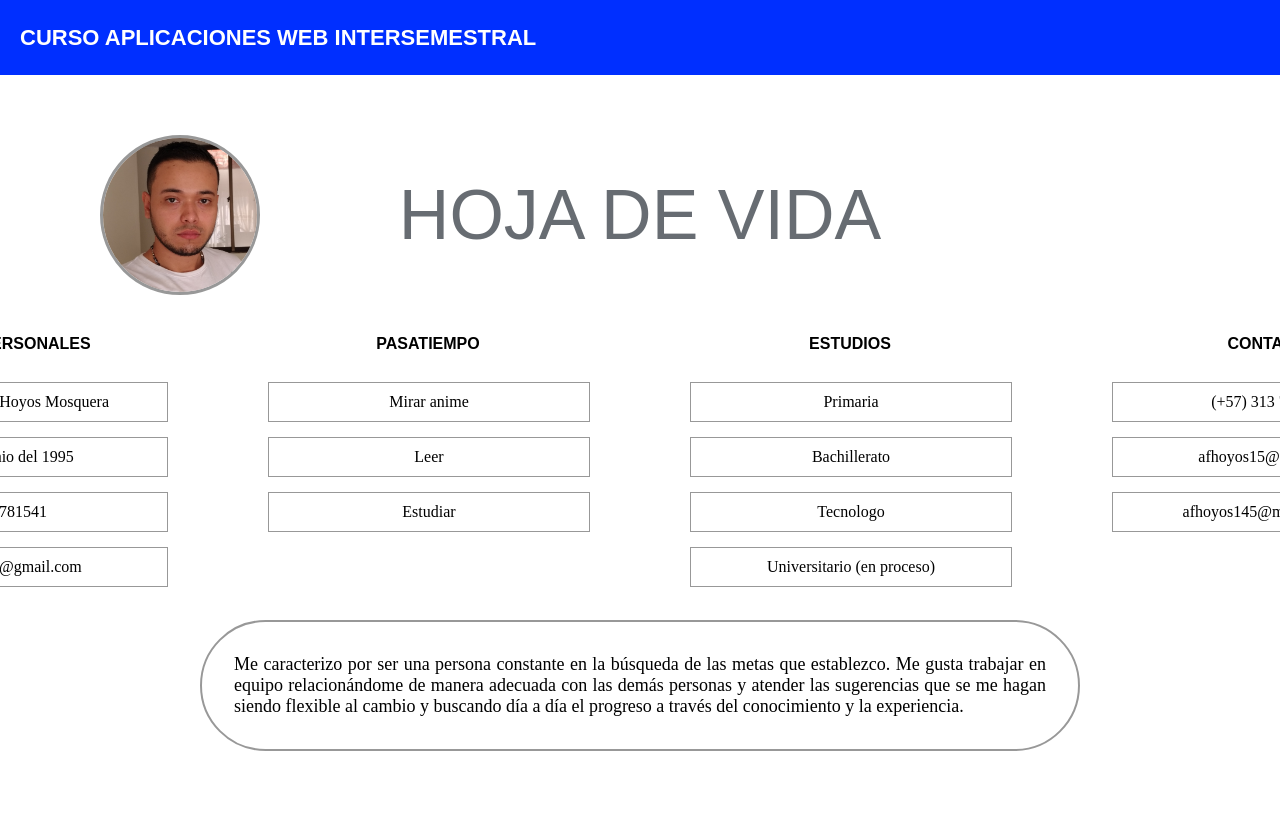
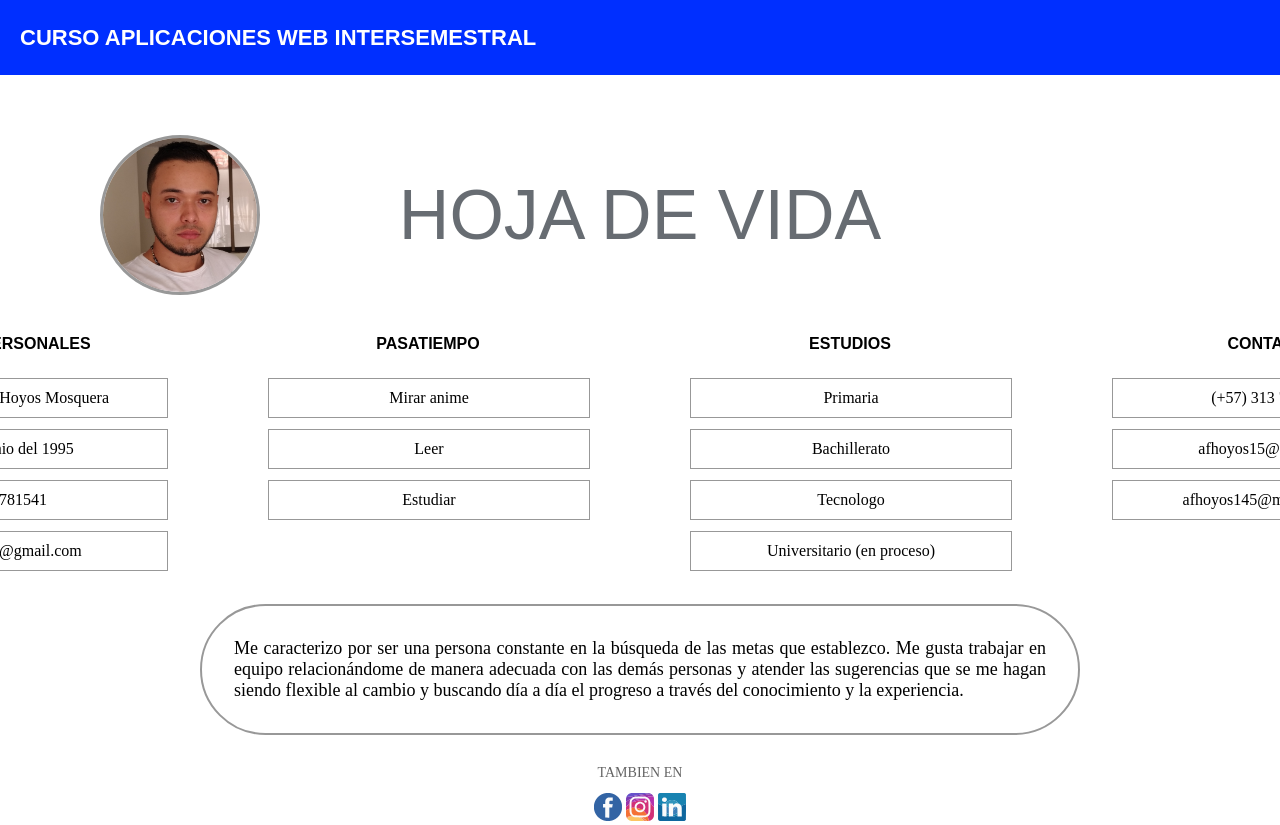
Before and after one commit to AndresF15/Taller, a plain HTML site: page index.html in a window 1280 px wide. Shown: the top 825 px of the page. Before the commit the page ends 800 px from the top, so only its background shows below. Drawn offline with Linux system fonts and the light colour scheme.

Commit message:
añadiendo footer

```diff
--- a/css/styles.css
+++ b/css/styles.css
@@ -65,7 +65,7 @@ header h1{
     align-items: center;
     grid-template-columns: 1fr;
     grid-template-rows: 1fr 1fr 1fr 1fr 1fr;
-    row-gap: 10px;
+    row-gap: 6px;
 }
 
 .datos-seccion{
@@ -98,3 +98,20 @@ header h1{
     text-align: justify;
 }
 /* Fin descripcion de perfil profesional */
+
+/* Inicio footer */
+    footer{
+        margin-top: 30px;
+        text-align: center;
+    }
+
+    footer p{
+        color: rgba(0, 0, 0, 0.61);
+        font-size: 14px;
+    }
+
+    footer img{
+        margin-top: 12px;
+        width: 28px;
+    }
+/* Fin footer */
--- a/index.html
+++ b/index.html
@@ -61,6 +61,15 @@
             equipo relacionándome de manera adecuada con las demás personas y atender las sugerencias que se me hagan
             siendo flexible al cambio y buscando día a día el progreso a través del conocimiento y la experiencia.</p>
     </div>
+
+    <footer>
+        <p>TAMBIEN EN</p>
+        <div id="redes">
+            <img src="img/facebook.svg" alt="logo facebook">
+            <img src="img/instagram.svg" alt="logo instagram">
+            <img src="img/linkedin.svg" alt="logo linkedin">
+        </div>
+    </footer>
 </body>
 
 </html>
```
Also changed, not shown: img/facebook.svg (added), img/instagram.svg (added), img/linkedin.svg (added).
